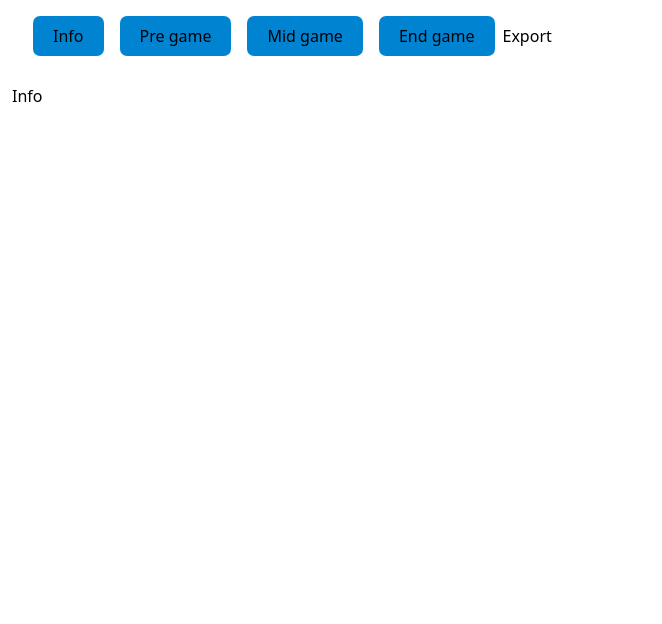
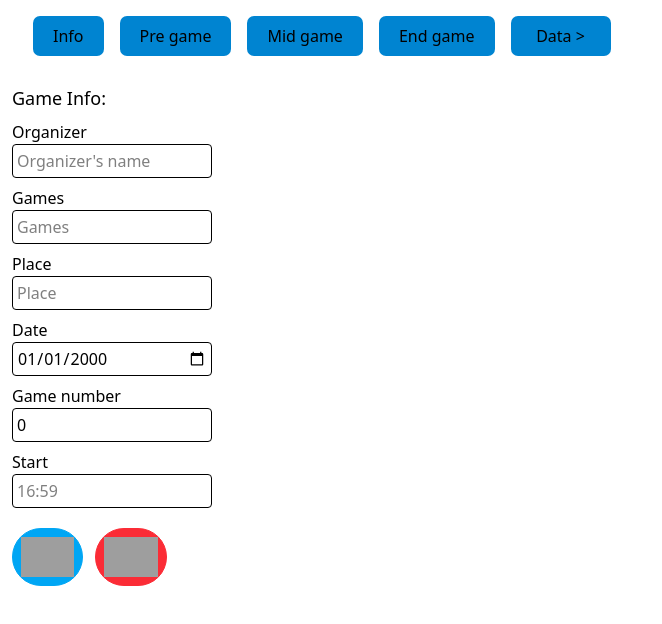
Before and after one commit to UnkoR00T/slu, a Vue app: page /info in a window 1280 px wide. Shown: the top 624 px of the page, without its empty margins (0-662 px from the left). Built offline with nearby package versions, Linux system fonts and the light colour scheme; grey boxes are pictures that could not be loaded; the HTML template or start-up script is replaced by a standard one.

Commit message:
Added: Import/export of data from/to .json file, A InfoGame.vue page for editing game info data, added example usage of goals/fouls to MidGame.vue page.

```diff
--- a/src/components/InfoGame.vue
+++ b/src/components/InfoGame.vue
@@ -1,11 +1,114 @@
 <script setup lang="ts">
+import { useMainData } from '@/stores/mainDataStore.ts'
+import { ref, type Ref } from 'vue'
+import type { gameInfoType } from '@/types/gameInfoType.ts'
+
+const mainDataStore = useMainData();
+const localGameInfo: Ref<gameInfoType> = ref(mainDataStore.tempStorage.gameInfo);
+
+const save = () => {
+  mainDataStore.tempStorage.gameInfo = localGameInfo.value;
+  mainDataStore.data.save().then(() => {
+    alert("Data has been saved!")
+  }).catch(() => {
+
+  })
+}
+const clear = () => {
+  if(confirm("Are you sure?")){
+    localStorage.removeItem("mainData");
+    window.location.reload();
+  }
+}
 
 </script>
 
 <template>
-  <h1>Info</h1>
+  <h1 class="text-lg">Game Info:</h1>
+  <main>
+
+    <div class="inputBox my-2">
+      <p>Organizer</p>
+      <input
+        type="text"
+        class="border p-1 rounded"
+        name="organizer"
+        id="organizerInput"
+        v-model="localGameInfo.organizer"
+        placeholder="Organizer's name"
+      >
+    </div>
+    <div class="inputBox my-2">
+      <p>Games</p>
+      <input
+        type="text"
+        class="border p-1 rounded"
+        name="games"
+        id="gamesInput"
+        v-model="localGameInfo.games"
+        placeholder="Games"
+      >
+    </div>
+    <div class="inputBox my-2">
+      <p>Place</p>
+      <input
+        type="text"
+        class="border p-1 rounded"
+        name="place"
+        id="placeInput"
+        v-model="localGameInfo.place"
+        placeholder="Place"
+      >
+    </div>
+    <div class="inputBox my-2">
+      <p>Date</p>
+      <input
+        type="date"
+        class="border p-1 rounded"
+        name="date"
+        id="dateInput"
+        v-model="localGameInfo.date">
+    </div>
+    <div class="inputBox my-2">
+      <p>Game number</p>
+      <input
+        type="number"
+        class="border p-1 rounded"
+        name="gameNumber"
+        id="gameNumberInput"
+        v-model="localGameInfo.game_number"
+        placeholder="Game number"
+      >
+    </div>
+    <div class="inputBox my-2">
+      <p>Start</p>
+      <input
+        type="text"
+        class="border p-1 rounded"
+        name="start"
+        id="startInput"
+        v-model="localGameInfo.start"
+        placeholder="16:59"
+      >
+    </div>
+
+    <div class="buttons flex gap-3 mt-5">
+      <button
+        class="border rounded-full p-2 duration-200 border-sky-500 bg-sky-500 hover:bg-sky-600 hover:border-sky-600 dark:border-sky-700 dark:bg-sky-700 dark:text-white"
+        @click="save()">
+        <img class="h-10" src="../../public/save_icon.png">
+      </button>
+      <button
+        class="border rounded-full p-2 duration-200 border-red-500 bg-red-500 hover:bg-red-600 hover:border-red-600 dark:border-red-700 dark:bg-red-700 dark:text-white"
+        @click="clear()">
+        <img class="h-10" src="../../public/trash_icon.png">
+      </button>
+    </div>
+  </main>
 </template>
 
 <style scoped>
-
+input {
+  width: 200px;
+}
 </style>
--- a/src/components/MidGame.vue
+++ b/src/components/MidGame.vue
@@ -35,7 +35,8 @@ const addFoul = () => {
   const starts = prompt("Starts", "16:00");
   const code = prompt("Code", "-");
 
-  mainDataStore.fouls.add(team, playerId, time, code, starts).then(() => {
+  mainDataStore.fouls.add(team, playerId, time, code, starts).then((index) => {
+    console.log(index);
     mainDataStore.data.save();
   }).catch((err) => {
     alert(err);
--- a/src/stores/mainDataStore.ts
+++ b/src/stores/mainDataStore.ts
@@ -25,10 +25,10 @@ export const useMainData = defineStore('main', () => {
       organizer: '',
       games: '',
       place: '',
-      date: new Date().toDateString(),
+      date: '2000-01-01',
       game_number: 0,
-      start: '16:00',
-      end: '17:00',
+      start: '',
+      end: '',
     },
   })
 
@@ -136,7 +136,10 @@ export const useMainData = defineStore('main', () => {
   data.load().then(res => {
     console.log("Loaded data!")
   }).catch(err => {
-    alert(err);
+    alert(err + ". Generating!");
+    data.save().then(() => {
+      console.log("Generated and saved blank info!");
+    })
   })
 
   return { tempStorage, data, goals, fouls }
--- a/src/views/HomeView.vue
+++ b/src/views/HomeView.vue
@@ -1,30 +1,98 @@
 <script setup lang="ts">
+import { useMainData } from '@/stores/mainDataStore.ts'
+import type { mainGameType } from '@/types/mainGameType.ts'
+import { ref } from 'vue'
 
-import { useMainData } from '@/stores/mainDataStore.ts'
-
-const mainDataStore = useMainData();
+const mainDataStore = useMainData()
 
 const exportData = () => {
-  mainDataStore.data.download().then(() => {
-
-  });
+  mainDataStore.data.download().then(() => {})
 }
-
+const inputFile = (event: InputEvent) => {
+  // eslint-disable-next-line @typescript-eslint/ban-ts-comment
+  // @ts-expect-error
+  const file = event.target.files[0]
+  if (!file) return
+  const reader = new FileReader()
+  reader.onload = (e) => {
+    try {
+      // eslint-disable-next-line @typescript-eslint/ban-ts-comment
+      // @ts-expect-error
+      mainDataStore.tempStorage = JSON.parse(e.target.result) as mainGameType;
+      mainDataStore.data.save().then(() => {
+        window.location.reload();
+      })
+    } catch {
+      alert('Invalid JSON file.')
+    }
+  }
+  reader.readAsText(file)
+}
+const fileInput = ref();
+const importData = () => {
+  fileInput.value.click();
+}
 </script>
 
 <template>
-
   <main>
     <nav class="bg-white dark:bg-sky-700 p-2 pl-[25px] flex sticky top-0">
-      <RouterLink class="p-2 px-5 text-md m-2 bg-sky-600 rounded-[7px] hover:bg-sky-700 duration-200" to="/info">Info</RouterLink>
-      <RouterLink class="p-2 px-5 text-md m-2 bg-sky-600 rounded-[7px] hover:bg-sky-700 duration-200" to="/prep">Pre game</RouterLink>
-      <RouterLink class="p-2 px-5 text-md m-2 bg-sky-600 rounded-[7px] hover:bg-sky-700 duration-200" to="/midgame">Mid game</RouterLink>
-      <RouterLink class="p-2 px-5 text-md m-2 bg-sky-600 rounded-[7px] hover:bg-sky-700 duration-200" to="/endgame">End game</RouterLink>
-      <button @click="exportData()">Export</button>
+      <RouterLink
+        class="p-2 px-5 text-md m-2 bg-sky-600 rounded-[7px] hover:bg-sky-700 duration-200"
+        to="/info"
+        >Info</RouterLink
+      >
+      <RouterLink
+        class="p-2 px-5 text-md m-2 bg-sky-600 rounded-[7px] hover:bg-sky-700 duration-200"
+        to="/prep"
+        >Pre game</RouterLink
+      >
+      <RouterLink
+        class="p-2 px-5 text-md m-2 bg-sky-600 rounded-[7px] hover:bg-sky-700 duration-200"
+        to="/midgame"
+        >Mid game</RouterLink
+      >
+      <RouterLink
+        class="p-2 px-5 text-md m-2 bg-sky-600 rounded-[7px] hover:bg-sky-700 duration-200"
+        to="/endgame"
+        >End game</RouterLink
+      >
+      <div class="dataActions p-2 px-5 text-md m-2 bg-sky-600 rounded-[7px] duration-200">
+        Data >
+        <div class="options bg-sky-600 rounded">
+          <div @click="exportData"
+               class="py-1 text-md bg-sky-600 rounded-[7px] hover:bg-sky-700 duration-200"
+          >Export</div>
+          <div @click="importData"
+               class="py-1 text-md bg-sky-600 rounded-[7px] hover:bg-sky-700 duration-200"
+          >
+            Import
+            <input style="display: none" ref="fileInput" type="file" name="file" id="file" @change="inputFile" accept=".json" />
+          </div>
+        </div>
+      </div>
     </nav>
     <div class="p-3">
       <RouterView />
     </div>
   </main>
-
 </template>
+<style scoped>
+.dataActions{
+  width: 100px;
+  text-align: center;
+  position: relative;
+}
+.dataActions > div{
+  display: none;
+  position: absolute;
+  width: 100px;
+  overflow: hidden;
+  top: 40px;
+  left: 0;
+  box-shadow: 0 0 5px black;
+}
+.dataActions:hover > div{
+  display: block;
+}
+</style>
```
